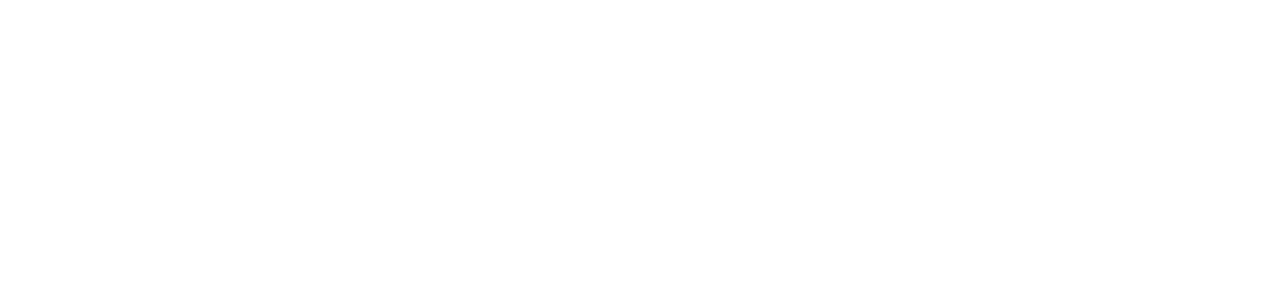
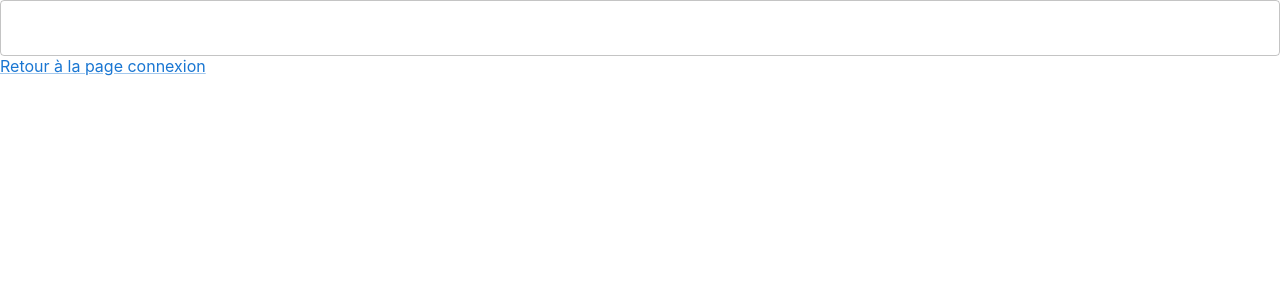
Before and after one commit to BenGex31/weddingguests, a React (Create React App) app: page /signup in a window 1280 px wide. Shown: the top 300 px of the page. Built offline with nearby package versions, Linux system fonts and the light colour scheme; a web font is replaced by a local one.

Commit message:
Update SignUp.jsx

```diff
--- a/src/pages/SignUp.jsx
+++ b/src/pages/SignUp.jsx
@@ -1,9 +1,14 @@
 import React from "react";
+import Link from "@material-ui/core/Link";
+import Input from "../components/Input";
 
 const SignUp = () => {
   return (
     <div className='signUpContainerMain'>
-      <div></div>
+      <div>
+        <Input />
+        <Link href='/'>Retour à la page connexion</Link>
+      </div>
     </div>
   );
 };
```
